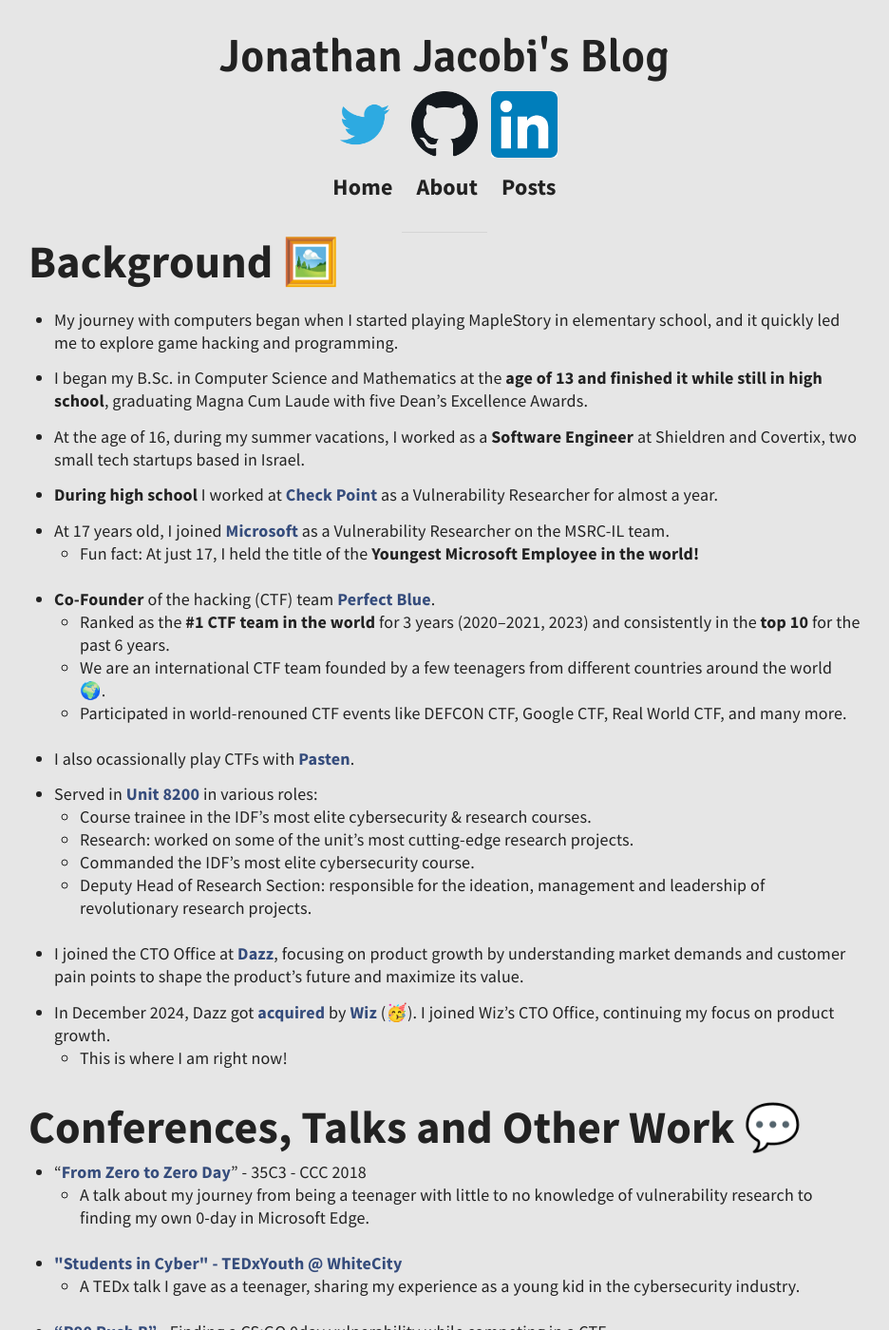
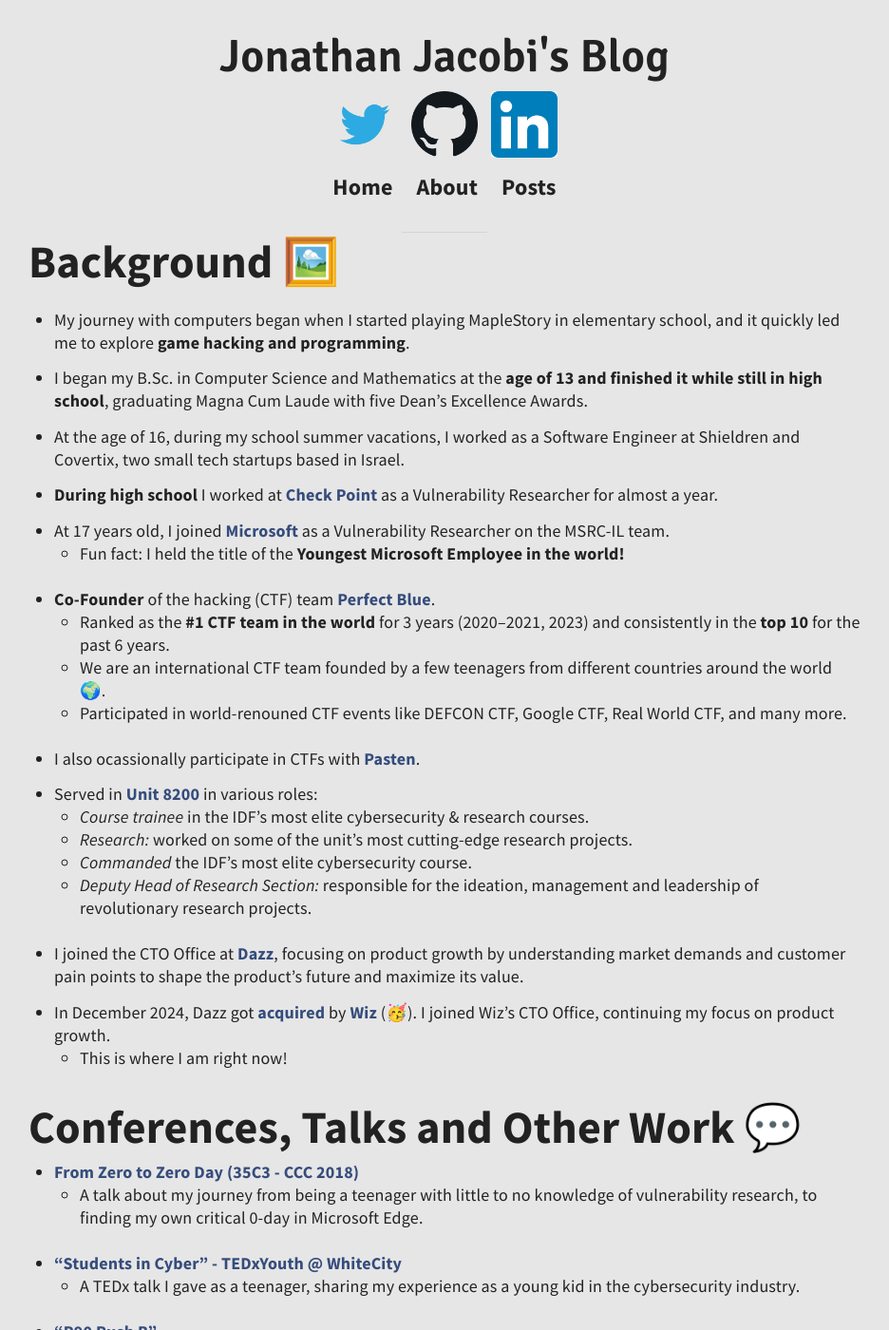
Before and after one commit to j0nathanj/j0nathanj.github.io, a Jekyll site: the page built from about.md, in a window 1280 px wide and 1400 px high. Shown: the whole window at 95% size, without its empty margins (172-1108 px from the left). Built offline with Jekyll 4.4.1, drawn with Linux system fonts in a browser that asks for light colours; our own code applies the rules of GitHub Pages for plain Markdown files; comment, search, counter and statistics services are not loaded; some of the changed text lies outside the part shown.

Commit message:
Update blog

```diff
--- a/about.md
+++ b/about.md
@@ -1,28 +1,28 @@
 # Background 🖼️
 
-* My journey with computers began when I started playing MapleStory in elementary school, and it quickly led me to explore game hacking and programming.
+* My journey with computers began when I started playing MapleStory in elementary school, and it quickly led me to explore **game hacking and programming**.
 
 * I began my B.Sc. in Computer Science and Mathematics at the **age of 13 and finished it while still in high school**, graduating Magna Cum Laude with five Dean's Excellence Awards.
 
-* At the age of 16, during my summer vacations, I worked as a **Software Engineer** at Shieldren and Covertix, two small tech startups based in Israel.
+* At the age of 16, during my school summer vacations, I worked as a Software Engineer at Shieldren and Covertix, two small tech startups based in Israel.
 
 * **During high school** I worked at [Check Point](https://www.checkpoint.com/) as a Vulnerability Researcher for almost a year.
 
 * At 17 years old, I joined [Microsoft](https://www.microsoft.com/en-us/msrc) as a Vulnerability Researcher on the MSRC-IL team.
-    * Fun fact: At just 17, I held the title of the **Youngest Microsoft Employee in the world!**
+    * Fun fact: I held the title of the **Youngest Microsoft Employee in the world!**
 
 * **Co-Founder** of the hacking (CTF) team [Perfect Blue](https://perfect.blue/).
   * Ranked as the **#1 CTF team in the world** for 3 years (2020–2021, 2023) and consistently in the **top 10** for the past 6 years.
   * We are an international CTF team founded by a few teenagers from different countries around the world 🌍.
   * Participated in world-renouned CTF events like DEFCON CTF, Google CTF, Real World CTF, and many more.
 
-* I also ocassionally play CTFs with [Pasten](https://twitter.com/pastenctf?lang=en).
+* I also ocassionally participate in CTFs with [Pasten](https://x.com/pastenctf).
 
 * Served in **[Unit 8200](https://en.wikipedia.org/wiki/Unit_8200)** in various roles:
-  * Course trainee in the IDF's most elite cybersecurity & research courses.
-  * Research: worked on some of the unit's most cutting-edge research projects.
-  * Commanded the IDF's most elite cybersecurity course.
-  * Deputy Head of Research Section: responsible for the ideation, management and leadership of revolutionary research projects.
+  * *Course trainee* in the IDF's most elite cybersecurity & research courses.
+  * *Research:* worked on some of the unit's most cutting-edge research projects.
+  * *Commanded* the IDF's most elite cybersecurity course.
+  * *Deputy Head of Research Section:* responsible for the ideation, management and leadership of revolutionary research projects.
 
 * I joined the CTO Office at [Dazz](dazz.io), focusing on product growth by understanding market demands and customer pain points to shape the product's future and maximize its value.
 
@@ -31,13 +31,13 @@
 
 # Conferences, Talks and Other Work 💬
 
-* "[From Zero to Zero Day](https://www.youtube.com/watch?v=xp1YDOtWohw)" - 35C3 - CCC 2018
-  * A talk about my journey from being a teenager with little to no knowledge of vulnerability research to finding my own 0-day in Microsoft Edge.
+* [From Zero to Zero Day (35C3 - CCC 2018)](https://www.youtube.com/watch?v=xp1YDOtWohw)
+  * A talk about my journey from being a teenager with little to no knowledge of vulnerability research, to finding my own critical 0-day in Microsoft Edge.
 
-* [&#34;Students in Cyber&#34; - TEDxYouth @ WhiteCity](https://www.youtube.com/watch?v=YcjaMki6K1Y)
+* ["Students in Cyber" - TEDxYouth @ WhiteCity](https://www.youtube.com/watch?v=YcjaMki6K1Y)
   * A TEDx talk I gave as a teenager, sharing my experience as a young kid in the cybersecurity industry.
 
-* ["P90 Rush B"](https://blog.perfect.blue/P90_Rush_B) - Finding a CS:GO 0day vulnerability while competing in a CTF
+* ["P90 Rush B"](https://blog.perfect.blue/P90_Rush_B)
   * A write-up on discovering a CS:GO 0-day vulnerability while competing in a CTF.
 
 ----
```
